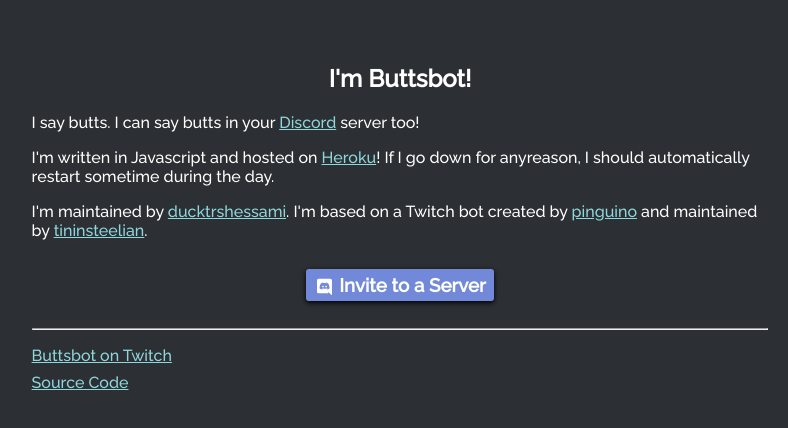
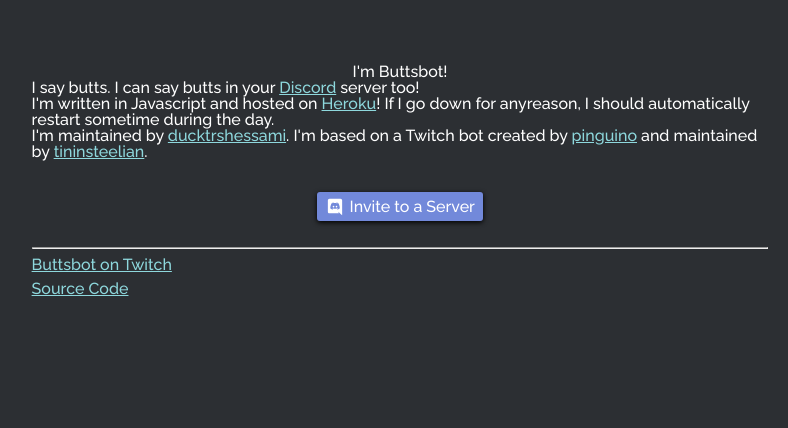
Before and after one commit to ducktrshessami/discord-buttsbot, a website: page public/index.html in a window 1280 px wide. Shown: the whole page, without its empty margins (240-1028 px from the left). Drawn offline with Linux system fonts and the light colour scheme.

Commit message:
css reset

```diff
--- a/public/index.html
+++ b/public/index.html
@@ -6,6 +6,7 @@
     <meta http-equiv="X-UA-Compatible" content="IE=edge">
     <meta name="viewport" content="width=device-width, initial-scale=1.0">
     <title>Buttsbot</title>
+    <link rel="stylesheet" href="/reset.css">
     <link rel="preconnect" href="https://fonts.gstatic.com">
     <link href="https://fonts.googleapis.com/css2?family=Raleway:wght@500&display=swap" rel="stylesheet">
     <link rel="stylesheet" href="/style.css">
--- /dev/null
+++ b/public/reset.css
@@ -0,0 +1,48 @@
+/* http://meyerweb.com/eric/tools/css/reset/
+   v2.0 | 20110126
+   License: none (public domain)
+*/
+
+html, body, div, span, applet, object, iframe,
+h1, h2, h3, h4, h5, h6, p, blockquote, pre,
+a, abbr, acronym, address, big, cite, code,
+del, dfn, em, img, ins, kbd, q, s, samp,
+small, strike, strong, sub, sup, tt, var,
+b, u, i, center,
+dl, dt, dd, ol, ul, li,
+fieldset, form, label, legend,
+table, caption, tbody, tfoot, thead, tr, th, td,
+article, aside, canvas, details, embed,
+figure, figcaption, footer, header, hgroup,
+menu, nav, output, ruby, section, summary,
+time, mark, audio, video {
+	margin: 0;
+	padding: 0;
+	border: 0;
+	font-size: 100%;
+	font: inherit;
+	vertical-align: baseline;
+}
+/* HTML5 display-role reset for older browsers */
+article, aside, details, figcaption, figure,
+footer, header, hgroup, menu, nav, section {
+	display: block;
+}
+body {
+	line-height: 1;
+}
+ol, ul {
+	list-style: none;
+}
+blockquote, q {
+	quotes: none;
+}
+blockquote:before, blockquote:after,
+q:before, q:after {
+	content: '';
+	content: none;
+}
+table {
+	border-collapse: collapse;
+	border-spacing: 0;
+}
```
